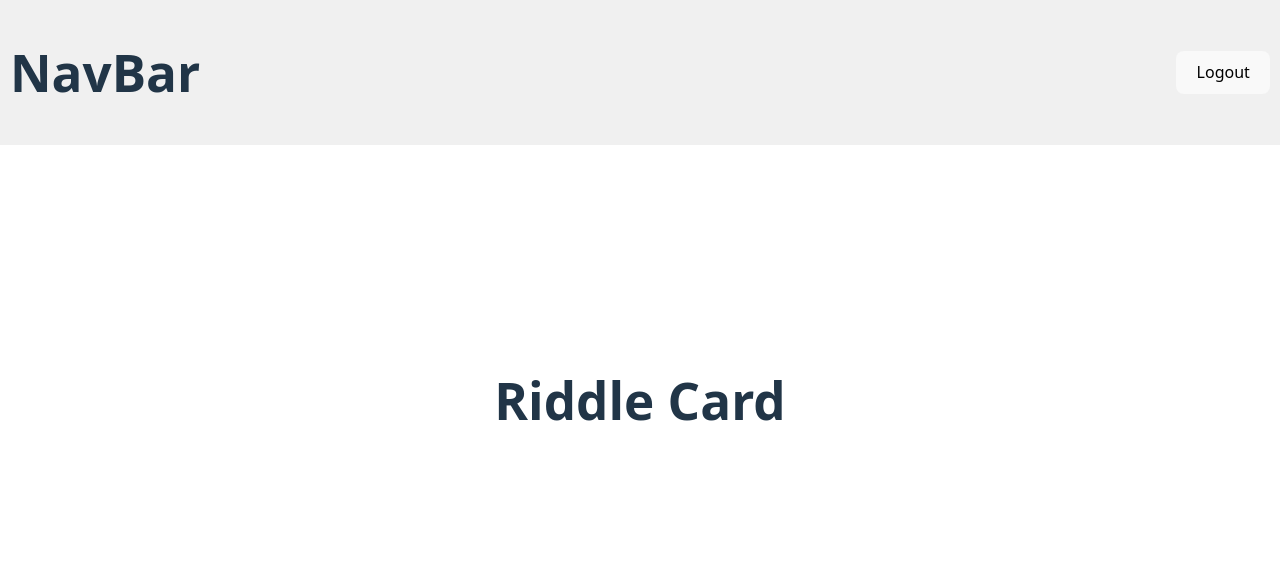
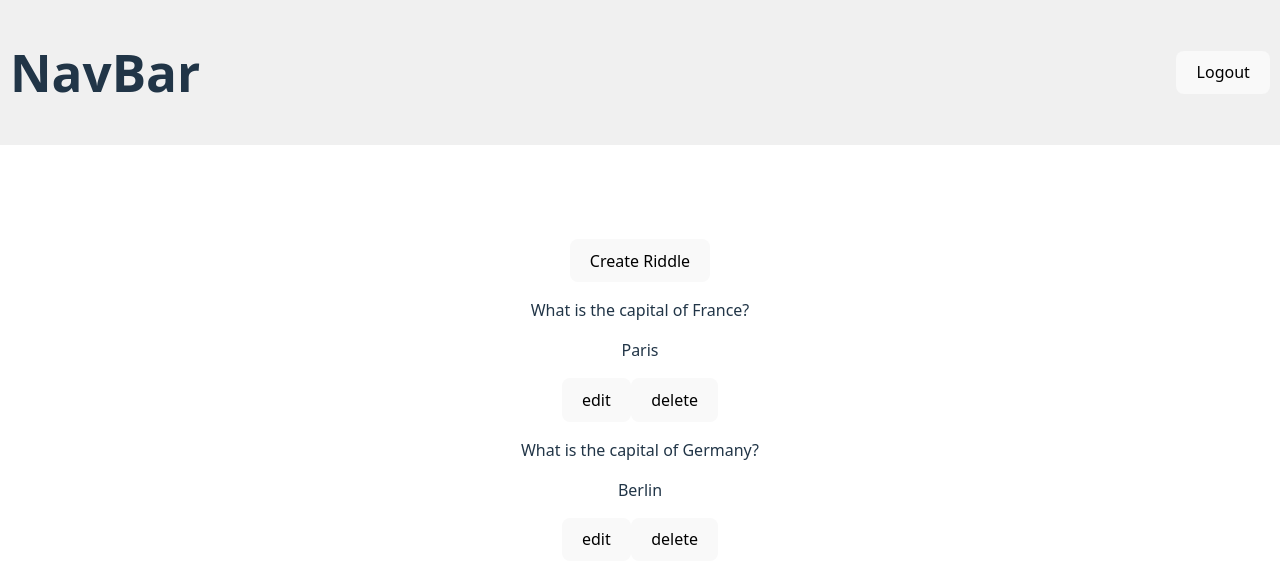
Before and after one commit to mottyeytan/Riddles-front, a React (Vite) app: page /edit-riddles in a window 1280 px wide. Shown: the top 584 px of the page. Built offline with nearby package versions, Linux system fonts and the light colour scheme.

Commit message:
add edit ridddles page basics

```diff
--- /dev/null
+++ b/src/componets/EditPage/CreateRiddle.tsx
@@ -0,0 +1,20 @@
+import { useState } from 'react';
+
+export default function CreateRiddle(){
+    const [showCreateRiddle, setShowCreateRiddle] = useState(false);
+
+
+    return (
+        <div className="create-riddle-container">
+            <button onClick={() => setShowCreateRiddle(true)}>Create Riddle</button>
+            {showCreateRiddle && (
+                <form className="create-riddle-form">
+                    <input type="text" placeholder="Riddle"  />
+                    <input type="text" placeholder="Answer"   />
+                    <button type="submit" onClick={() => setShowCreateRiddle(false)} >Create</button>
+                </form>
+
+            )}
+        </div>
+    )
+}
--- a/src/componets/EditPage/RiddleCard.tsx
+++ b/src/componets/EditPage/RiddleCard.tsx
@@ -1,9 +1,25 @@
+import riddles from '../../data/riddles.json';
 
 
 export default function RiddleCard(){
+
+
+
     return (
-        <div className="riddle-card">
-            <h1>Riddle Card</h1>
+        <div className="riddle-card-container">
+
+
+
+        {riddles.map((riddle) => (
+            <div className="riddle-card">
+                <p>{riddle.riddle}</p>
+                <p>{riddle.answer}</p>
+                <button >edit</button>
+                <button >delete</button>
+            </div>
+        ))}
+
+
         </div>
     )
 }
--- a/src/pages/EditRiddlesPage.tsx
+++ b/src/pages/EditRiddlesPage.tsx
@@ -1,8 +1,11 @@
 import RiddleCard from "../componets/EditPage/RiddleCard.tsx";
+import CreateRiddle from "../componets/EditPage/CreateRiddle.tsx";
+
 
 export default function EditRiddlesPage(){
     return (
         <div className="edit-riddles-page">
+            <CreateRiddle />
             <RiddleCard />
         </div>
     )
```
